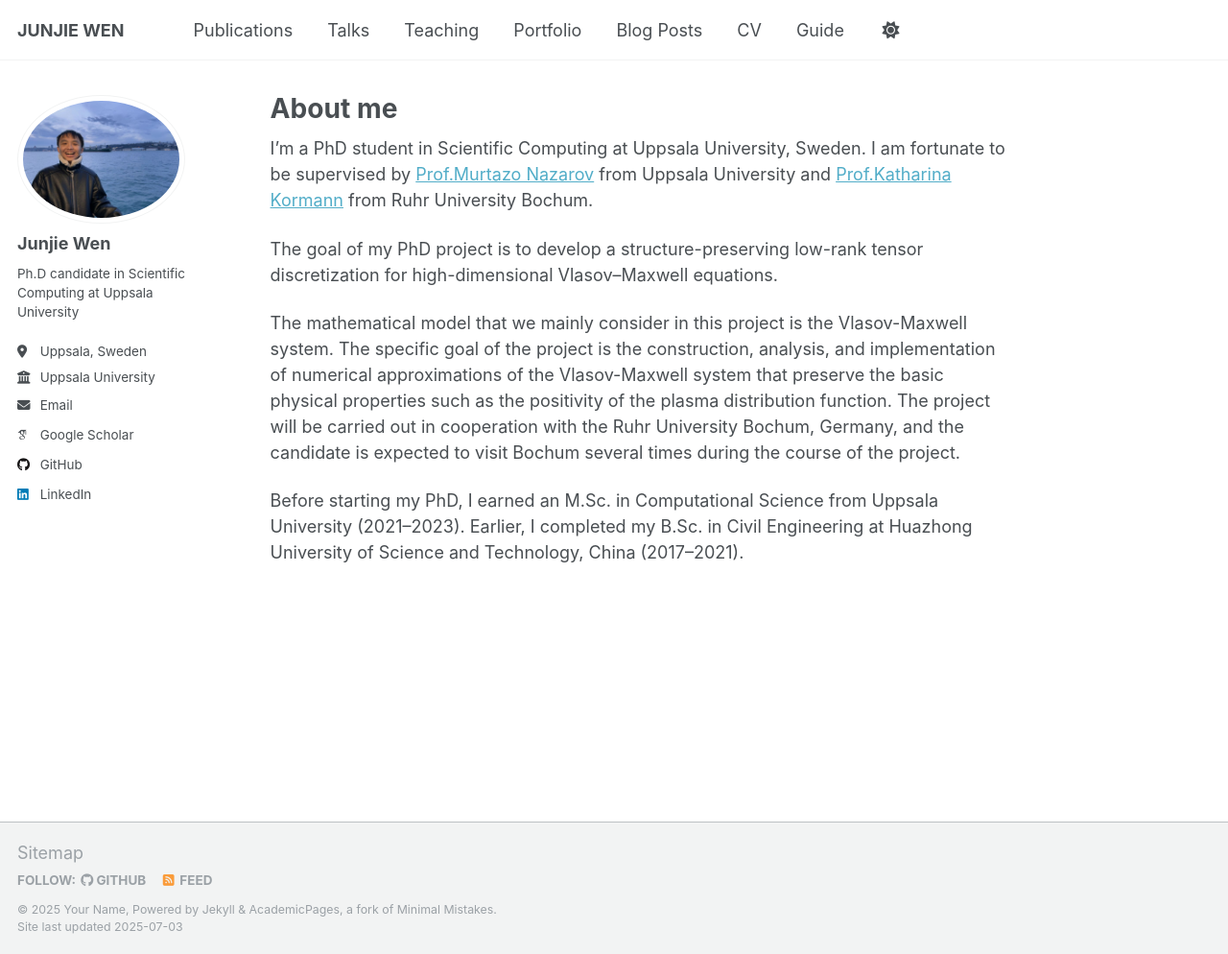
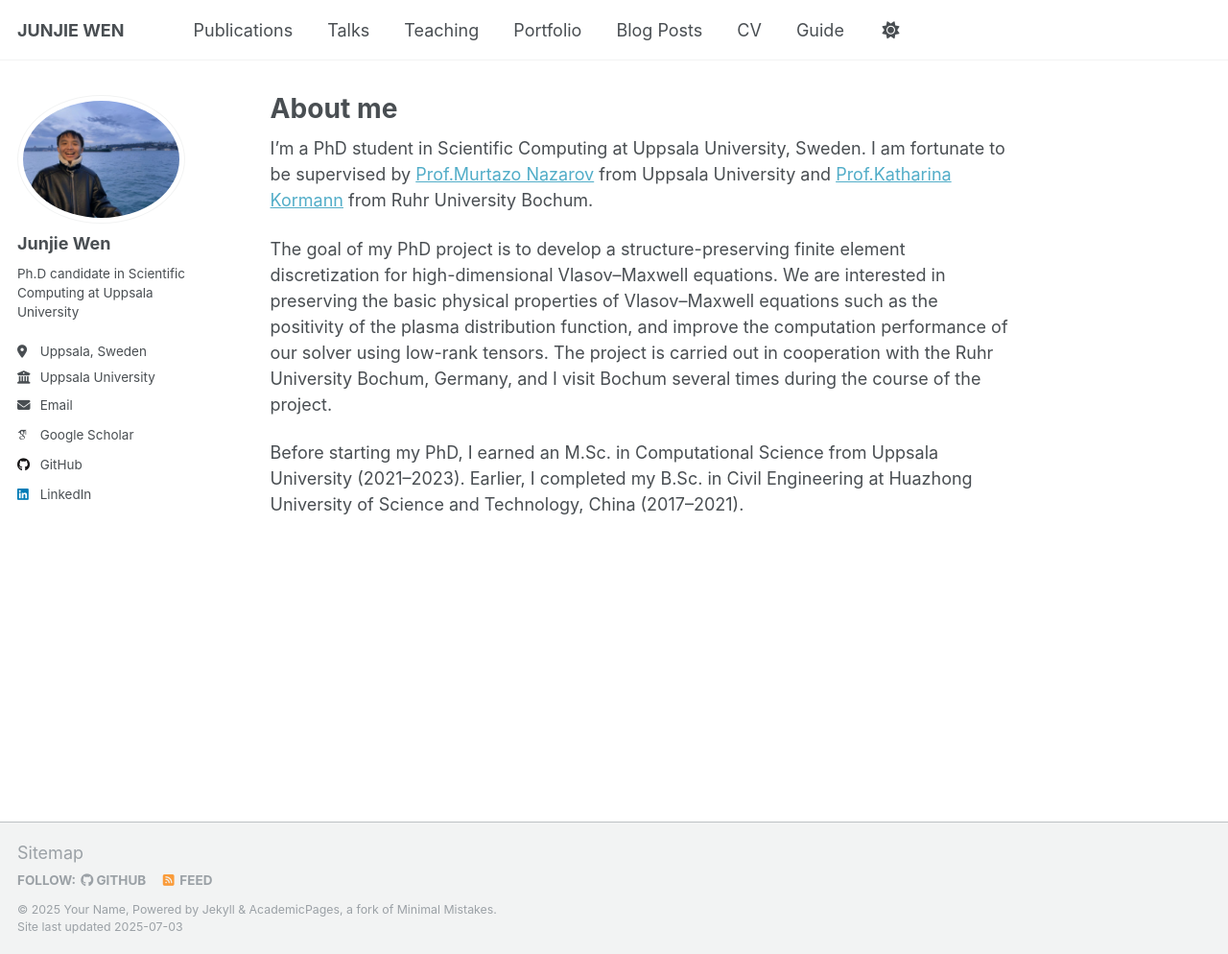
Before and after one commit to WjjSteve/WjjSteve.github.io, a Jekyll site: the page built from _pages/about.md, in a window 1280 px wide and 994 px high. Shown: the whole window at 96% size. Built offline with Jekyll 4.4.1, drawn with Linux system fonts in a browser that asks for light colours; some web fonts are replaced; a script that is not in the unit is left out.

Commit message:
Update about.md

```diff
--- a/_pages/about.md
+++ b/_pages/about.md
@@ -9,11 +9,8 @@ redirect_from:
 
 I'm a PhD student in Scientific Computing at Uppsala University, Sweden. I am fortunate to be supervised by [Prof.Murtazo Nazarov](https://www.uu.se/kontakt-och-organisation/personal?query=N14-1561) from Uppsala University and [Prof.Katharina Kormann](https://math.ruhr-uni-bochum.de/en/faculty/professorships/numerics/kormann-group/team/prof-dr-katharina-kormann/) from Ruhr University Bo­chum.
 
-The goal of my PhD project is to develop a structure-preserving low-rank tensor discretization for high-dimensional Vlasov--Maxwell equations.
-
-
-
-The mathematical model that we mainly consider in this project is the Vlasov-Maxwell system. The specific goal of the project is the construction, analysis, and implementation of numerical approximations of the Vlasov-Maxwell system that preserve the basic physical properties such as the positivity of the plasma distribution function. The project will be carried out in cooperation with the Ruhr University Bochum, Germany, and the candidate is expected to visit Bochum several times during the course of the project.
+The goal of my PhD project is to develop a structure-preserving finite element discretization for high-dimensional Vlasov--Maxwell equations. We are interested in preserving  the basic physical properties of Vlasov--Maxwell equations such as the positivity of the plasma distribution function, and improve the computation performance of our solver using low-rank tensors.
+The project is carried out in cooperation with the Ruhr University Bochum, Germany, and I visit Bochum several times during the course of the project.
 
 
 Before starting my PhD, I earned an M.Sc. in Computational Science from Uppsala University (2021–2023). Earlier, I completed my B.Sc. in Civil Engineering at Huazhong University of Science and Technology, China (2017–2021).
```
